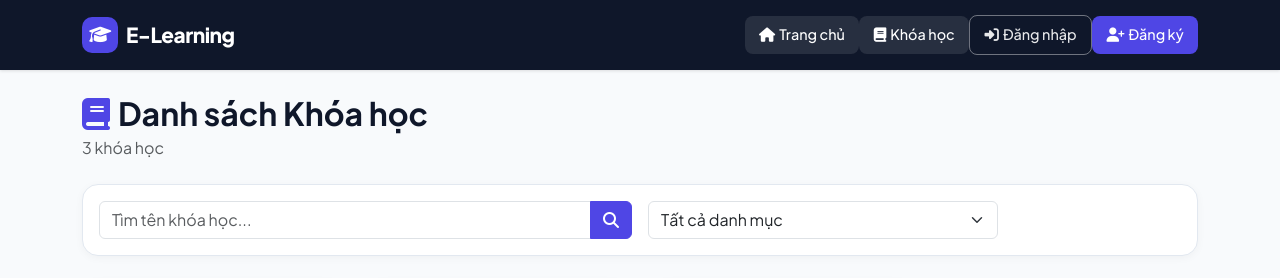
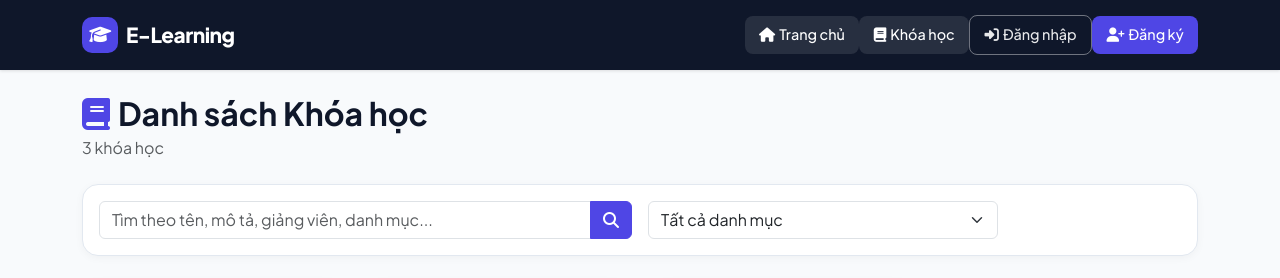
Before and after one commit to VinhHung1010/-n-NNPTUDM, a PHP site: page /-n-NNPTUDM/views/khoa-hoc/index.php in a window 1280 px wide. Shown: the top 278 px of the page. Run offline with PHP 8.4, Linux system fonts and the light colour scheme; data comes from the database, SQL or seed files in the repository.

Commit message:
feat(khoa-hoc): tim kiem theo mo ta va ten danh muc
- Loc theo mo_ta, ten_danh_muc bo sung cho ten khoa va giao vien
- Cap nhat placeholder o form tim kiem

Made-with: Cursor

```diff
--- a/views/khoa-hoc/index.php
+++ b/views/khoa-hoc/index.php
@@ -21,6 +21,8 @@ if ($tu_khoa !== '') {
     $khoa_hoc_list = array_filter($khoa_hoc_list,
         fn($k) => stripos($k['ten_khoa_hoc'], $tu_khoa) !== false
                || stripos($k['ten_giao_vien'] ?? '', $tu_khoa) !== false
+               || stripos($k['mo_ta'] ?? '', $tu_khoa) !== false
+               || stripos($k['ten_danh_muc'] ?? '', $tu_khoa) !== false
     );
 } elseif ($danh_muc_id > 0) {
     $khoa_hoc_list = array_filter($khoa_hoc_list,
@@ -55,7 +57,7 @@ include __DIR__ . '/../../views/layouts/header.php';
                 <div class="col-md-6">
                     <div class="input-group">
                         <input type="text" name="tu_khoa" class="form-control"
-                               placeholder="Tìm tên khóa học..."
+                               placeholder="Tìm theo tên, mô tả, giảng viên, danh mục..."
                                value="<?php echo htmlspecialchars($tu_khoa); ?>">
                         <button class="btn btn-primary" type="submit">
                             <i class="fas fa-search"></i>
```
